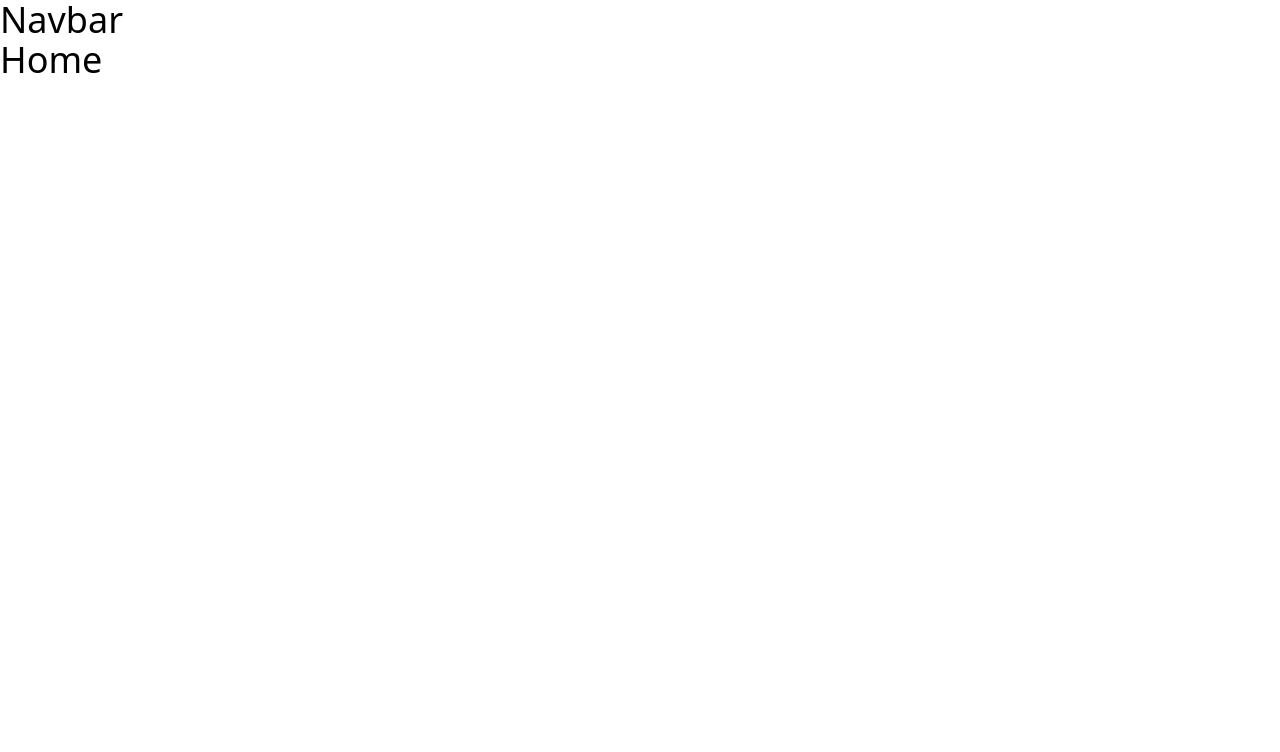
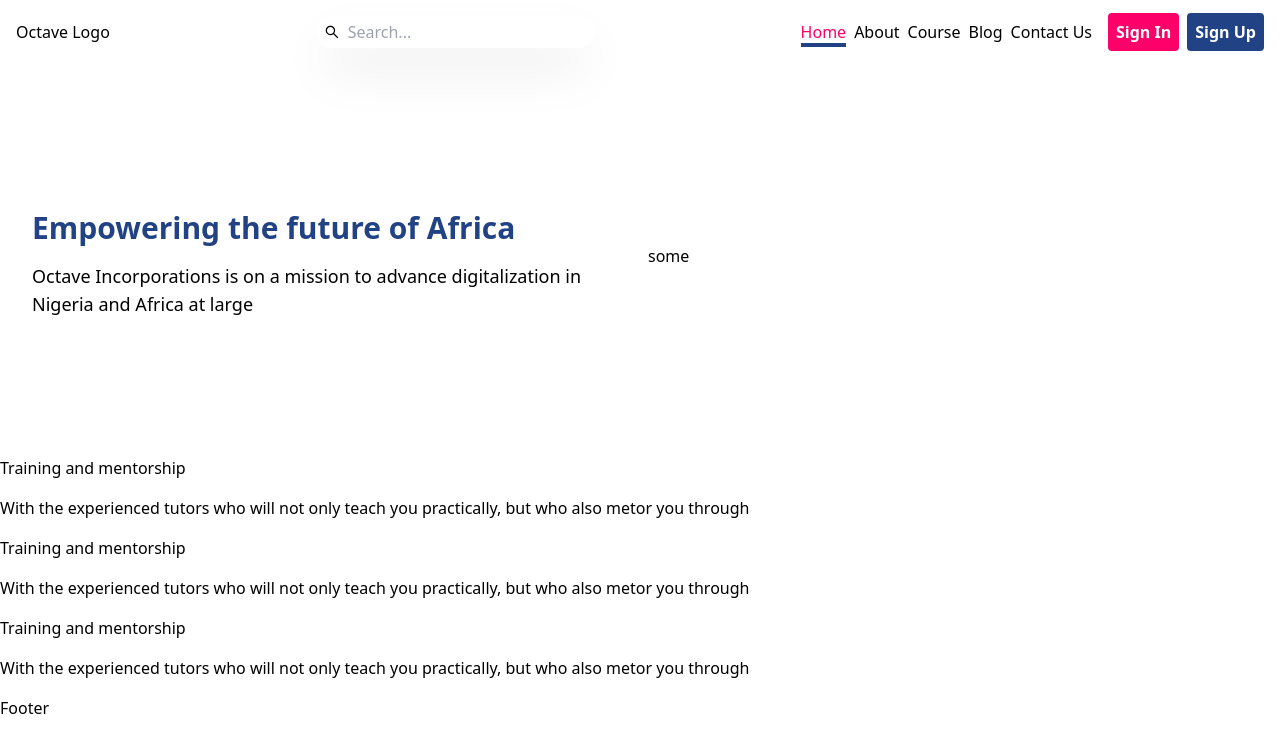
Before and after one commit to PatrickEinstein/oct_Frontends, a React (Vite) app: page / in a window 1280 px wide. Shown: the top 752 px of the page. Built offline with nearby package versions, Linux system fonts and the light colour scheme.

Commit message:
Design Navbar
Make more comopnents
Separate COn
Separate concerns for components

Start Homepage Design

```diff
--- a/src/App.tsx
+++ b/src/App.tsx
@@ -2,6 +2,7 @@ import { Provider } from "react-redux";
 import { BrowserRouter, Route, Routes } from "react-router-dom";
 import store from "./app/store";
 import Index from "./pages";
+import About from "./pages/about";
 import Signin from "./pages/signin";
 import Signup from "./pages/signup";
 
@@ -10,7 +11,8 @@ const App = () => {
     <Provider store={store}>
       <BrowserRouter>
         <Routes>
-          <Route path="/" element={<Index />}></Route>
+          <Route path="/" element={<Index />} />
+          <Route path="/about" element={<About />} />
           <Route path="/signin" element={<Signin />} />
           <Route path="/signup" element={<Signup />} />
         </Routes>
--- /dev/null
+++ b/src/components/home/Hero.tsx
@@ -0,0 +1,20 @@
+import React from "react";
+
+const Hero = () => {
+  return (
+    <section className="flex items-center h-96 px-8 gap-4">
+      <div className="flex-1">
+        <h3 className="text-primary text-3xl my-4 font-bold">
+          Empowering the future of Africa
+        </h3>
+        <p className="text-lg">
+          Octave Incorporations is on a mission to advance digitalization in
+          Nigeria and Africa at large
+        </p>
+      </div>
+      <div className="flex-1">some</div>
+    </section>
+  );
+};
+
+export default Hero;
--- a/src/components/layout/Layout.tsx
+++ b/src/components/layout/Layout.tsx
@@ -1,15 +1,20 @@
-import React from "react";
+import { Fragment } from "react";
+import Footer from "./Footer";
 import Navbar from "./Navbar";
 
 type LayoutProps = {
   children: React.ReactNode | string;
-};
+} & Omit<React.ComponentProps<"div">, "children">;
+
 const Layout = ({ children }: LayoutProps) => {
   return (
-    <div>
-      <Navbar />
-      <div>{children}</div>
-    </div>
+    <Fragment>
+      <header>
+        <Navbar />
+      </header>
+      <main>{children}</main>
+      <Footer />
+    </Fragment>
   );
 };
 
--- /dev/null
+++ b/src/components/layout/NavButton.tsx
@@ -0,0 +1,21 @@
+import React from "react";
+import { Link } from "react-router-dom";
+type NavButtonProps = {
+  text: string;
+  type?: "primary" | "secondary";
+  to: string;
+};
+const NavButton = ({ text, type, to }: NavButtonProps) => {
+  return (
+    <Link
+      to={to}
+      className={`text-white p-2 rounded font-bold ${
+        type === "primary" ? "bg-primary" : "bg-secondary"
+      }`}
+    >
+      {text}
+    </Link>
+  );
+};
+
+export default NavButton;
--- a/src/components/layout/Navbar.tsx
+++ b/src/components/layout/Navbar.tsx
@@ -1,7 +1,55 @@
 import React from "react";
+import { NavLink } from "react-router-dom";
+import { Link } from "react-router-dom";
+import { AiOutlineSearch } from "react-icons/ai";
+import NavButton from "./NavButton";
 
 const Navbar = () => {
-  return <div>Navbar</div>;
+  return (
+    <nav className="h-16 flex  items-center justify-between px-4">
+      <Link to="/">Octave Logo</Link>
+      <form
+        action=""
+        className="hidden lg:flex items-center bg-white rounded-3xl pl-2 pr-4 shadow-2xl gap-2 h-8"
+      >
+        <button>
+          <AiOutlineSearch />
+        </button>
+        <input
+          type="text"
+          className="outline-none flex-1 bg-transparent"
+          placeholder="Search..."
+        />
+      </form>
+      <div className="lg:flex lg:items-center lg:gap-4">
+        <ul className="lg:flex lg:gap-2 ">
+          <li>
+            <NavLink to="/">Home</NavLink>
+          </li>
+          <li>
+            <NavLink to="/about">About</NavLink>
+          </li>
+          <li>
+            <NavLink to="/course">Course</NavLink>
+          </li>
+          <li>
+            <NavLink to="/blog">Blog</NavLink>
+          </li>
+          <li>
+            <NavLink to="/contact">Contact Us</NavLink>
+          </li>
+        </ul>
+        <ul className="lg:flex lg:gap-2">
+          <li>
+            <NavButton to="/signin" text="Sign In" type={"secondary"} />
+          </li>
+          <li>
+            <NavButton to="/signup" text="Sign Up" type="primary" />
+          </li>
+        </ul>
+      </div>
+    </nav>
+  );
 };
 
 export default Navbar;
--- a/src/index.css
+++ b/src/index.css
@@ -3,3 +3,17 @@
 @tailwind base;
 @tailwind components;
 @tailwind utilities;
+
+html,
+body,
+* {
+  font-size: 1rem;
+}
+
+a.active {
+  color: #fe006a;
+
+  border-bottom: 4px solid #214284;
+}
+
+/* #214284 */
--- a/src/pages/about.tsx
+++ b/src/pages/about.tsx
@@ -1,7 +1,12 @@
 import React from "react";
+import Layout from "../components/layout/Layout";
 
 const About = () => {
-  return <div>About</div>;
+  return (
+    <>
+      <Layout>About</Layout>
+    </>
+  );
 };
 
 export default About;
--- a/src/pages/index.tsx
+++ b/src/pages/index.tsx
@@ -1,10 +1,36 @@
 import React from "react";
+import Hero from "../components/home/Hero";
 import Layout from "../components/layout/Layout";
 
 const Index = () => {
   return (
     <div className="text-4xl">
-      <Layout>Home</Layout>
+      <Layout>
+        <Hero />
+        <section>
+          <div>
+            <h4>Training and mentorship</h4>
+            <p>
+              With the experienced tutors who will not only teach you
+              practically, but who also metor you through
+            </p>
+          </div>
+          <div>
+            <h4>Training and mentorship</h4>
+            <p>
+              With the experienced tutors who will not only teach you
+              practically, but who also metor you through
+            </p>
+          </div>
+          <div>
+            <h4>Training and mentorship</h4>
+            <p>
+              With the experienced tutors who will not only teach you
+              practically, but who also metor you through
+            </p>
+          </div>
+        </section>
+      </Layout>
     </div>
   );
 };
--- a/tailwind.config.cjs
+++ b/tailwind.config.cjs
@@ -15,6 +15,8 @@ module.exports = {
         paleWhite: "#E5E5E5",
         black: "#061501",
         pink: "",
+        primary: "#214284",
+        secondary: "#fe006a",
       },
       fontFamily: {
         inter: ["Inter", "sans-serif"],
```
